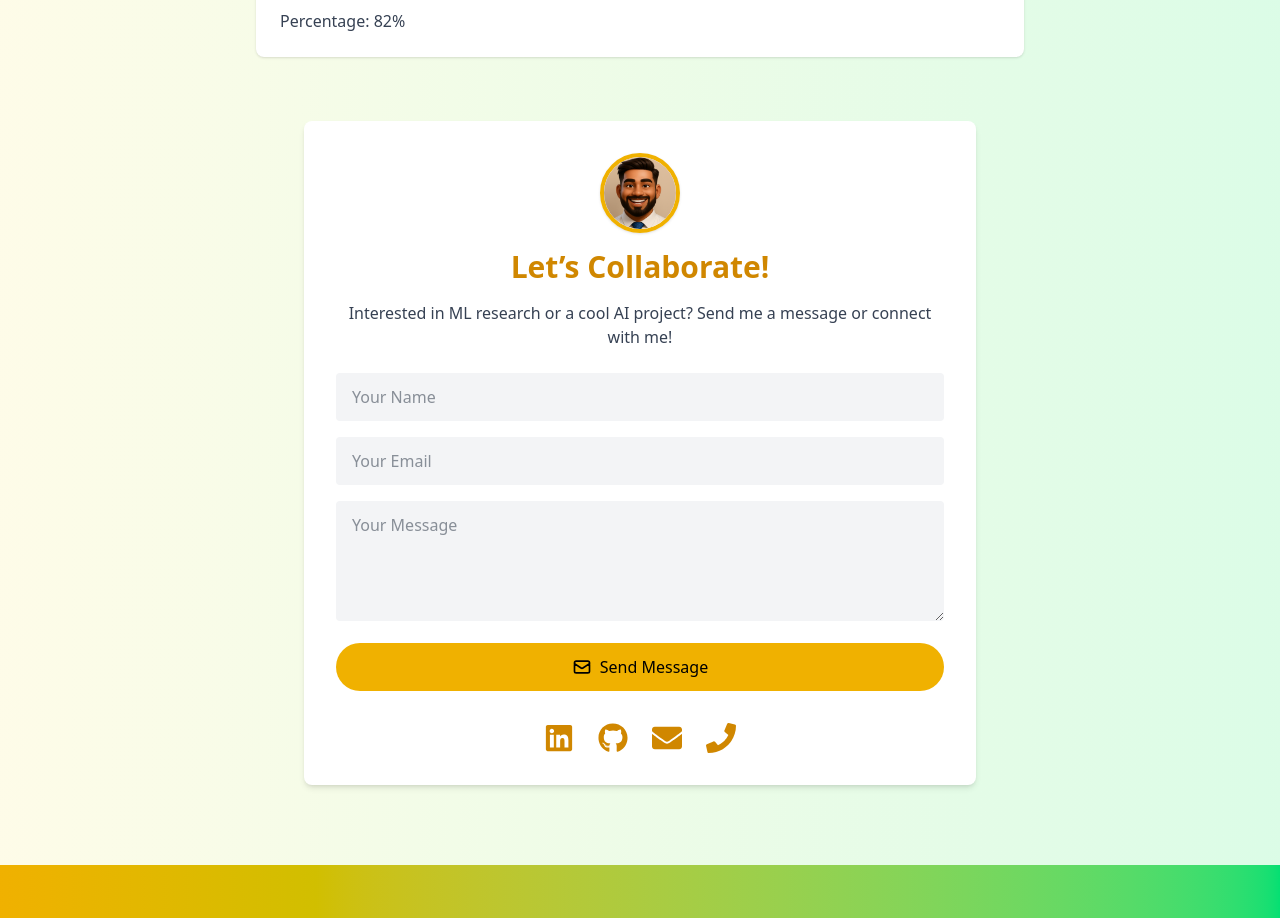
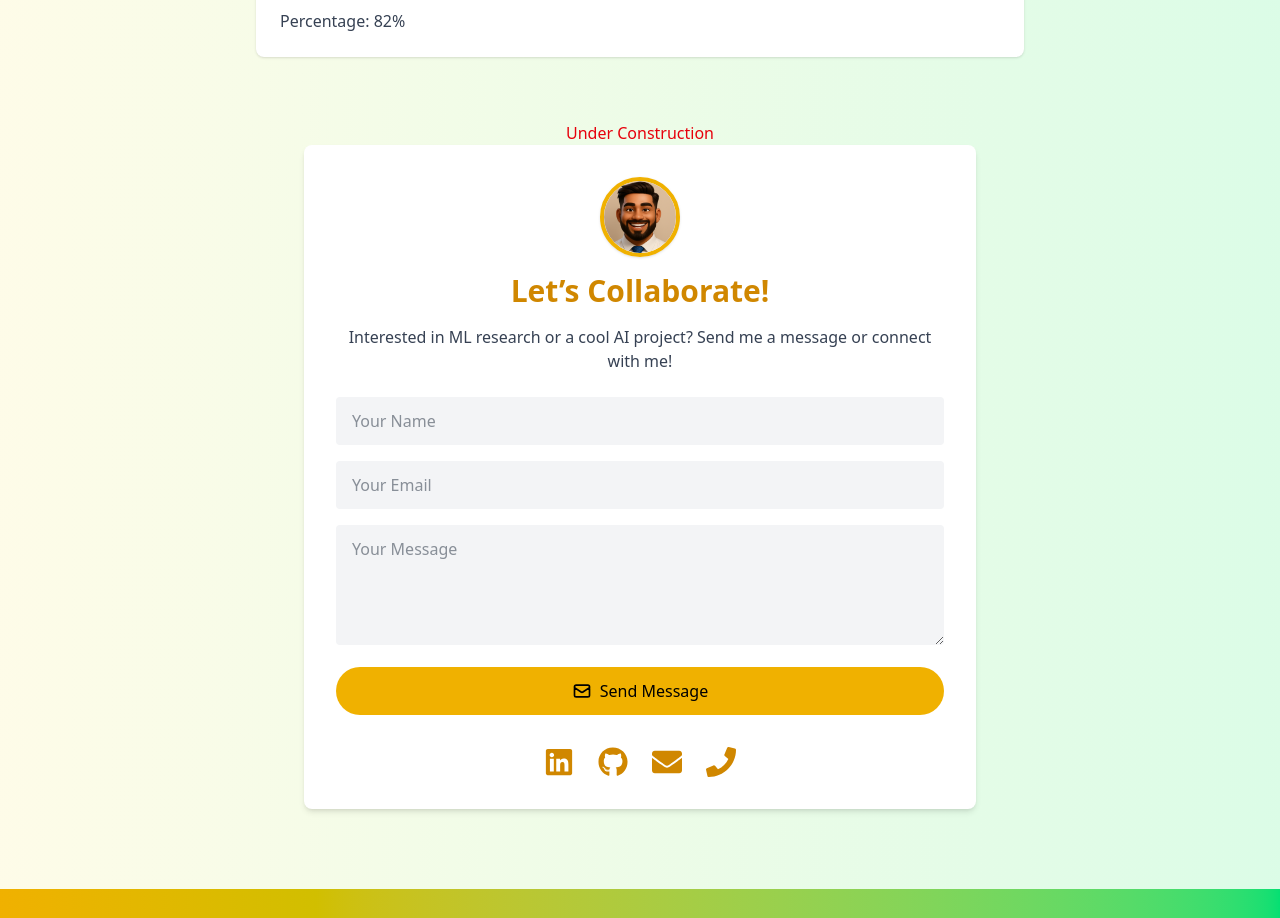
Before and after one commit to ChiragSingh01/Portfolio, a React (Vite) app: page /ml in a window 1280 px wide. Shown: the part 3325-4243 px from the top of the page. Built offline with nearby package versions, Linux system fonts and the light colour scheme.

Commit message:
update contact me

```diff
--- a/src/Components/Pages/ML/MLContact.jsx
+++ b/src/Components/Pages/ML/MLContact.jsx
@@ -22,6 +22,7 @@ export default function MLContact() {
   const phoneNumber = "+918920124450"
   return (
     <div className="w-full mt-16 max-w-2xl mx-auto text-center">
+      <h3 className='text-red-600'>Under Construction</h3>
       <motion.div
         whileHover={{ scale: 1.02 }}
         className="bg-white dark:bg-gray-800 p-8 rounded-lg shadow-md hover:shadow-lg transition"
--- a/src/Components/Pages/Web-D/WebContact.jsx
+++ b/src/Components/Pages/Web-D/WebContact.jsx
@@ -24,6 +24,7 @@ export default function WebContact() {
 
   return (
     <div className="w-full mt-30 max-w-2xl mx-auto text-center">
+      <h3 className='text-red-600'>Under Construction</h3>
       <motion.div
         whileHover={{ scale: 1.02 }}
         className="bg-white dark:bg-gray-800 p-8 rounded-lg shadow-md hover:shadow-lg transition"
```
